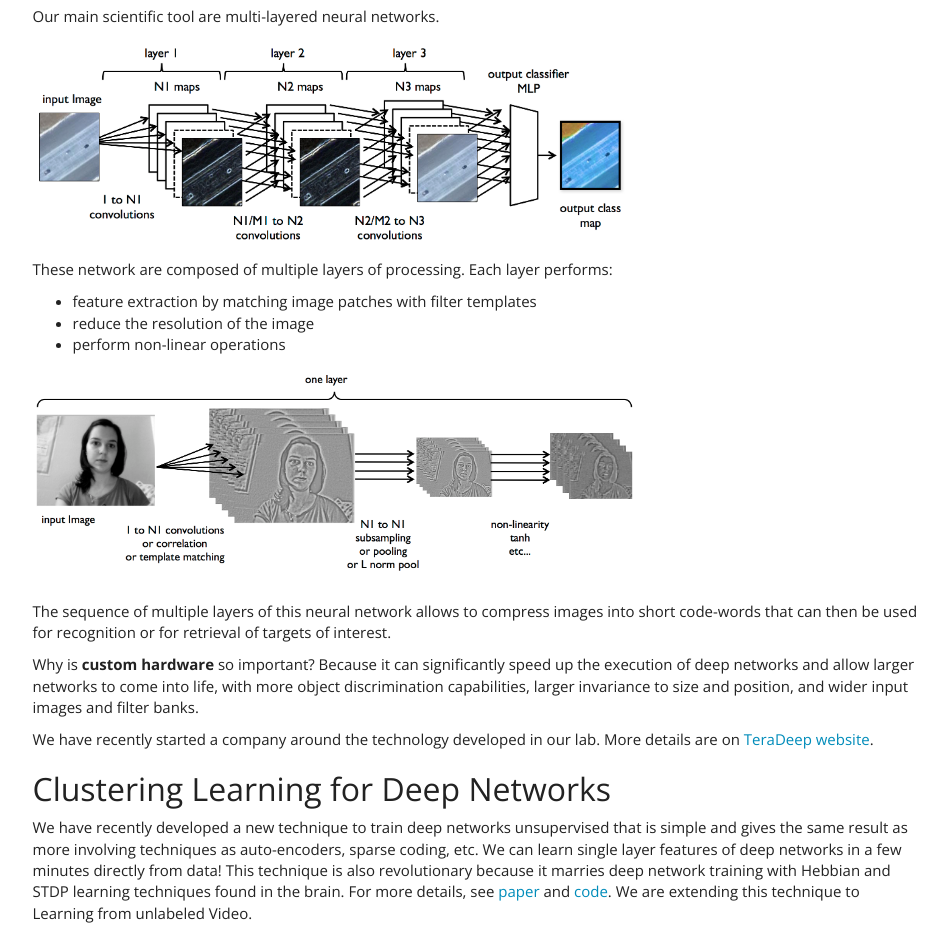
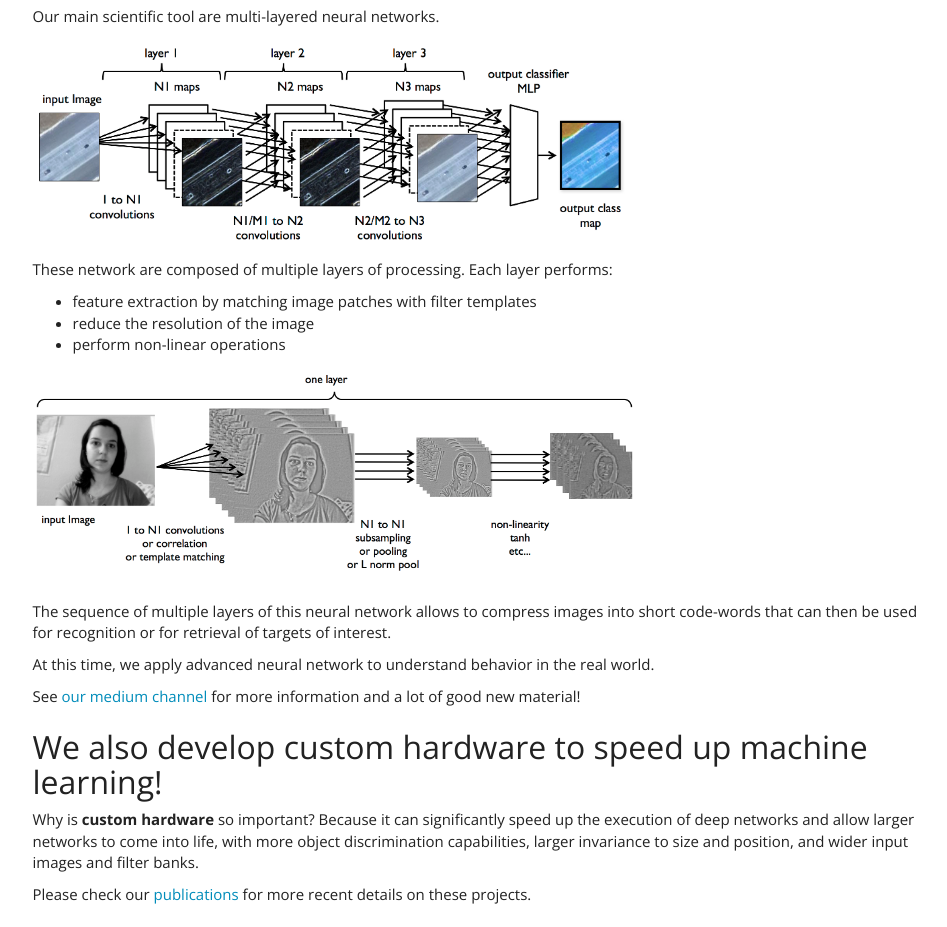
Before and after one commit to e-lab/e-Lab.github.io, a plain HTML site: page html/research-intelligent-vision-systems.html in a window 1280 px wide. Shown: the part 520-1447 px from the top of the page, without its empty margins (151-1098 px from the left). Drawn offline with nearby package versions, Linux system fonts and the light colour scheme.

Commit message:
Update research-intelligent-vision-systems.html

```diff
--- a/html/research-intelligent-vision-systems.html
+++ b/html/research-intelligent-vision-systems.html
@@ -44,9 +44,11 @@
 ## Intelligent Vision Systems
 ---
 
-We are developing synthetic models of the human visual system in hardware. Our most recent model uses deep neural networks to model the ventral pathway of our visual system.
+We are developing synthetic models of the human visual system in hardware.
+Our most recent model uses deep neural networks to model the ventral pathway of our visual system.
 
-We have been feateured several time in the news for our state-of-the-art results in this area. See [eLab news](../index.html) for details
+We have been feateured several time in the news for our state-of-the-art results in this area.
+See [eLab news](../index.html) for details
 
 ## Deep Neural Networks
 
@@ -62,15 +64,20 @@ These network are composed of multiple layers of processing. Each layer performs
 
 <img src={{=$DOC.root}}data/img/2013-09-netlayer.png width=600>
 
-The sequence of multiple layers of this neural network allows to compress images into short code-words that can then be used for recognition or for retrieval of targets of interest.
+The sequence of multiple layers of this neural network allows to compress images into short code-words
+that can then be used for recognition or for retrieval of targets of interest.
 
-Why is **custom hardware** so important? Because it can significantly speed up the execution of deep networks and allow larger networks to come into life, with more object discrimination capabilities, larger invariance to size and position, and wider input images and filter banks.
+At this time, we apply advanced neural network to understand behavior in the real world.
 
-We have recently started a company around the technology developed in our lab. More details are on [TeraDeep website](http://teradeep.com/).
+See [our medium channel](https://medium.com/@culurciello/) for more information and a lot of good new material!
 
-## Clustering Learning for Deep Networks
 
-We have recently developed a new technique to train deep networks unsupervised that is simple and gives the same result as more involving techniques as auto-encoders, sparse coding, etc. We can learn single layer features of deep networks in a few minutes directly from data! This technique is also revolutionary because it marries deep network training with Hebbian and STDP learning techniques found in the brain. For more details, see [paper](http://arxiv.org/abs/1301.2820) and [code](https://github.com/culurciello/CL_paper1_code). We are extending this technique to Learning from unlabeled Video.
+## We also develop custom hardware to speed up machine learning!
+
+Why is **custom hardware** so important?
+Because it can significantly speed up the execution of deep networks and allow larger networks to come into life,
+with more object discrimination capabilities, larger invariance to size and position, and wider input images and filter banks.
+
 
 Please check our [publications]({{=$DOC.root}}html/publications/publications.html) for more recent details on these projects.
 
```
